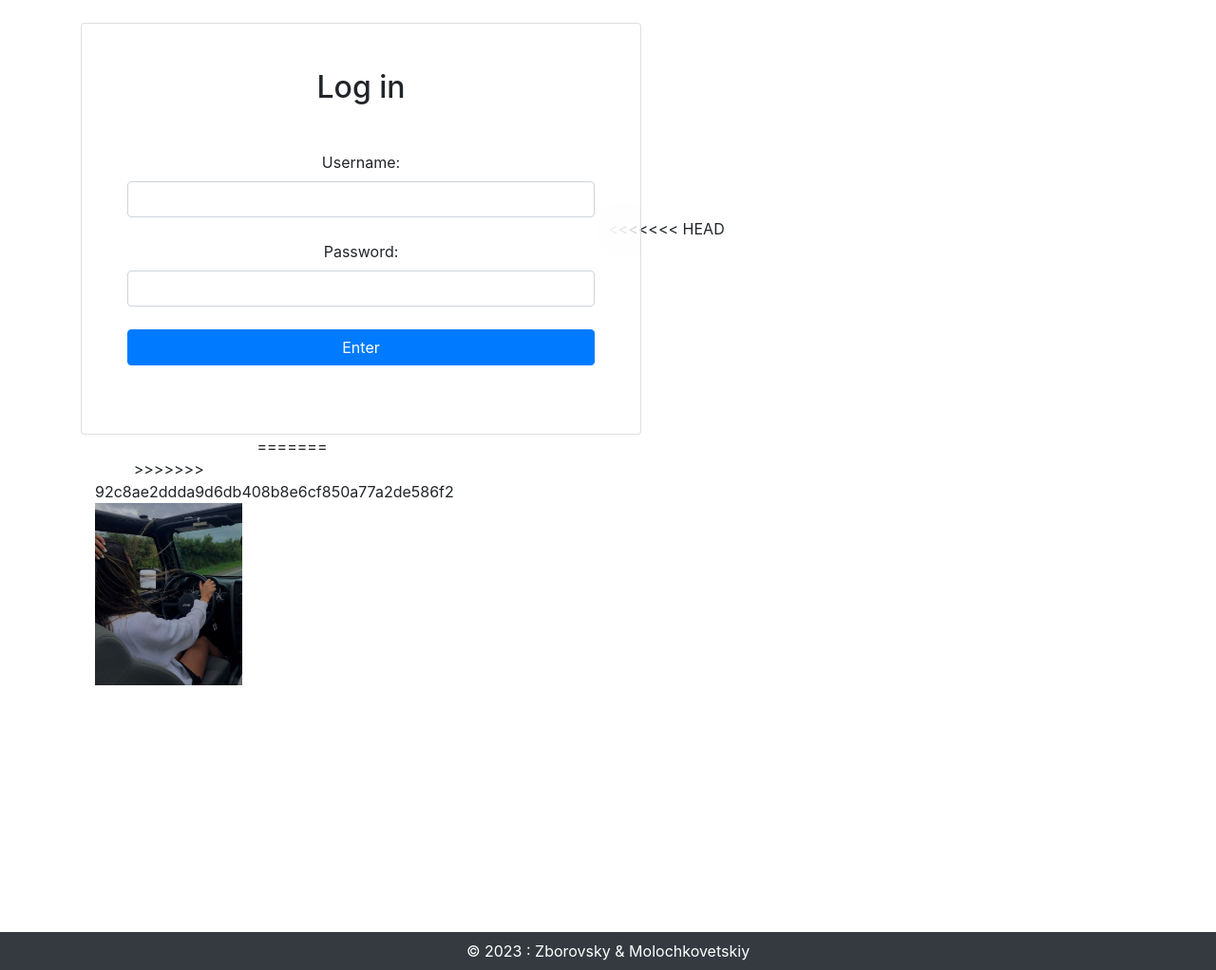
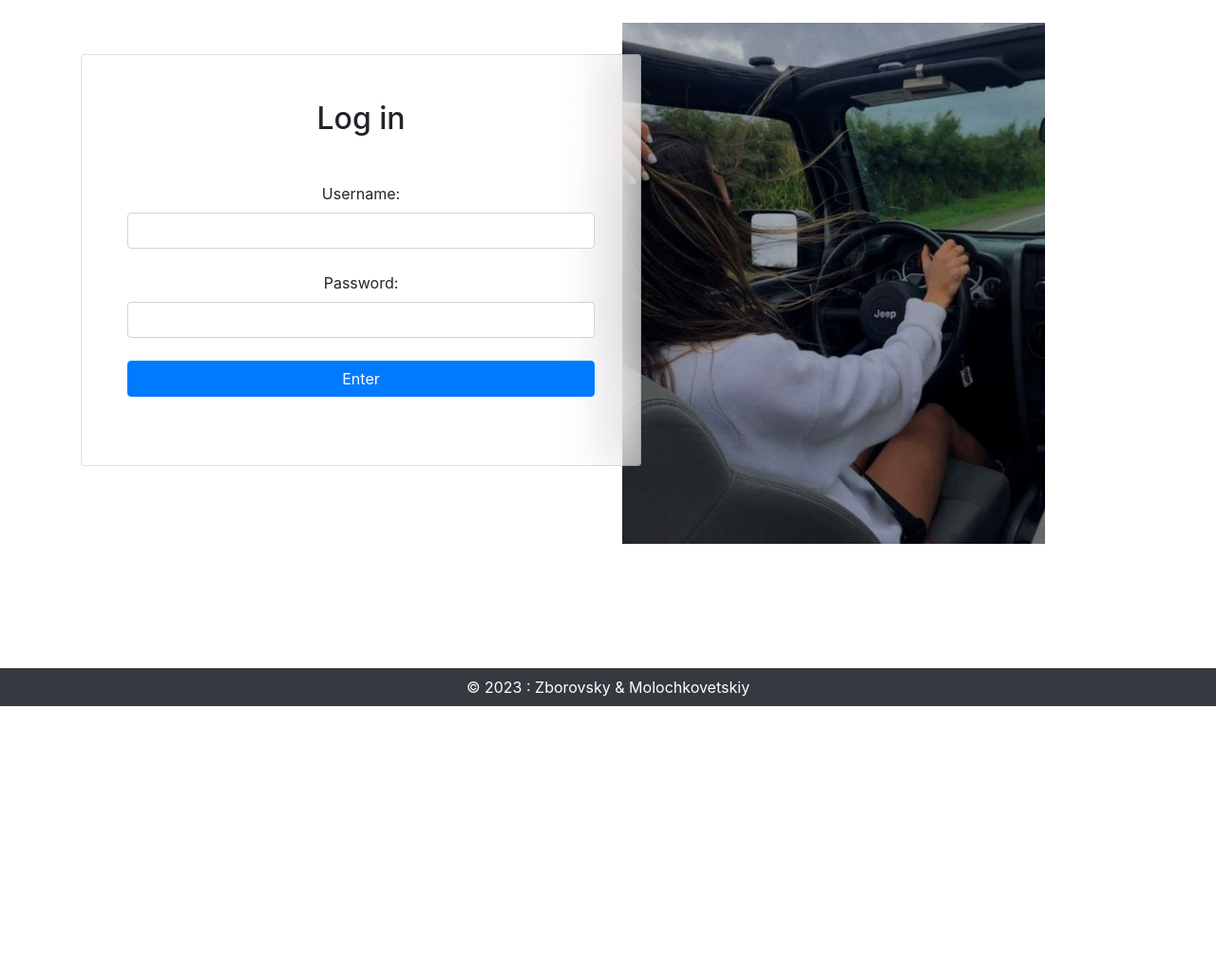
Before and after one commit to molochkovetskiy/Driving_Theory, a Django app: page /exam/login/ in a window 1280 px wide. Shown: the part 56-1078 px from the top of the page at 95% size. After the commit the page ends 800 px from the top, so only its background shows below. Run offline with Django 4.2, Linux system fonts and the light colour scheme; some libraries are stand-ins or nearby versions.

Commit message:
login page unsuccessful commit fix

```diff
--- a/driving_theory/exam/templates/login.html
+++ b/driving_theory/exam/templates/login.html
@@ -40,11 +40,7 @@
 </div>
 </div>
 
-<<<<<<< HEAD
 <div id="img-box" class="col-xl-5 col-md-6 mb-5 mb-lg-0 d-none d-lg-block">
-=======
-<div id="img-box" class="col-lg-5 mb-5 mb-lg-0">
->>>>>>> 92c8ae2ddda9d6db408b8e6cf850a77a2de586f2
 <img src="/static/media/driving_login.jpg" id="login-img" class="w-100 rounded-4 shadow-4"
   alt="" />
 </div>
```
